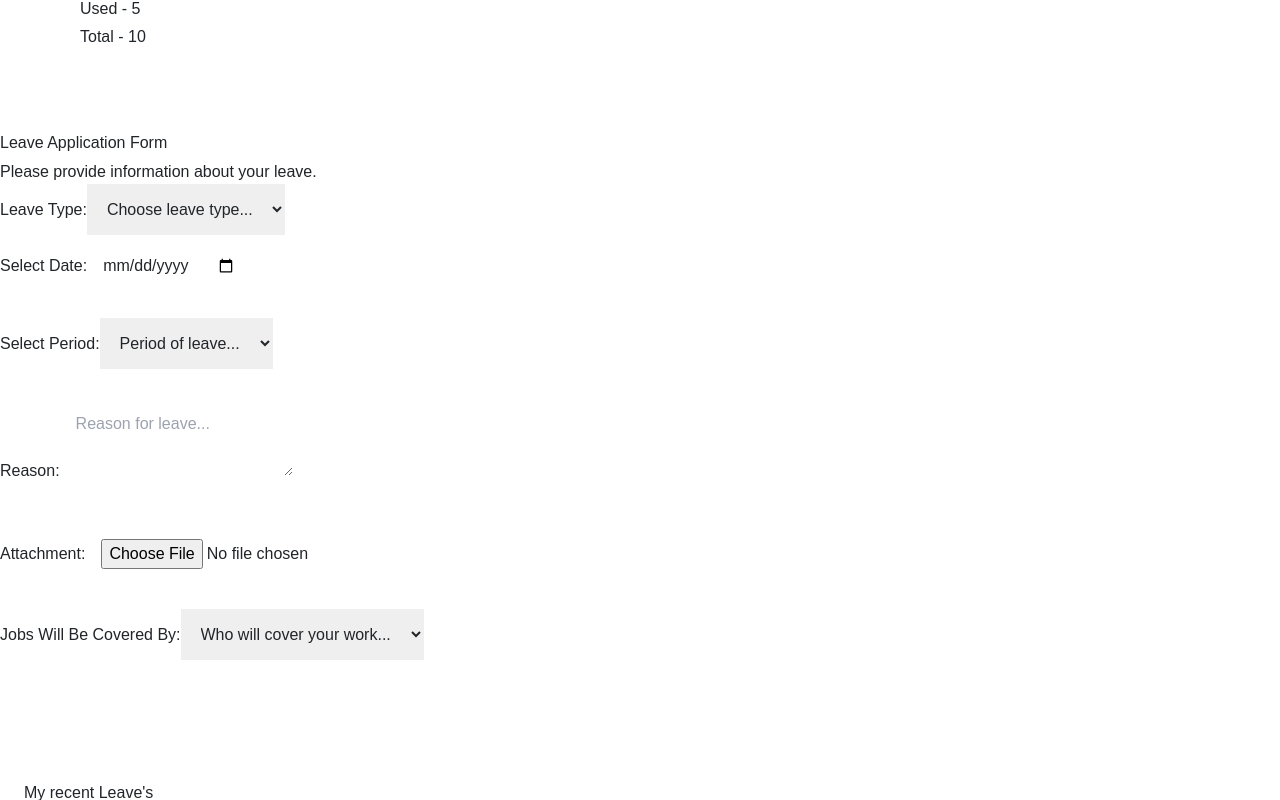
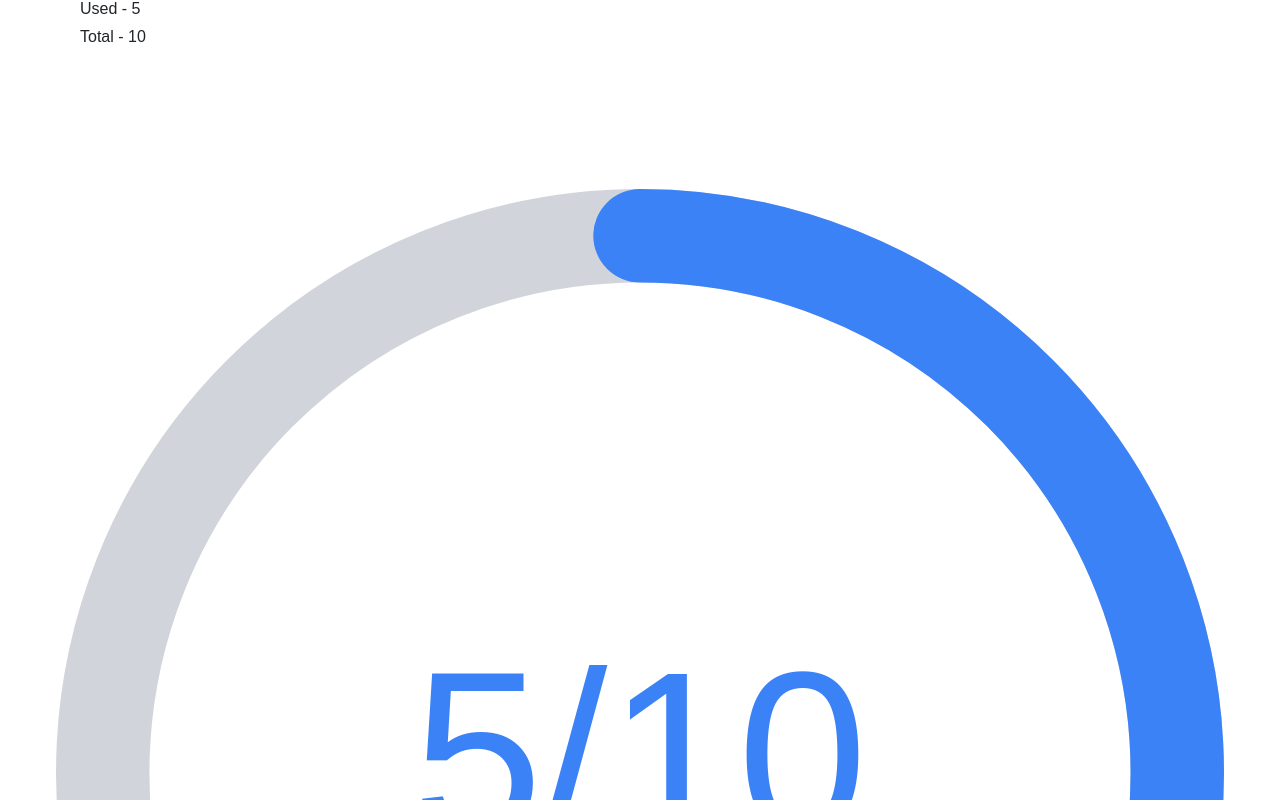
Before and after one commit to manish-Raghav/Employee_Portal_Railword, a React (Vite) app: page /Leave in a window 1280 px wide. Shown: the part 6880-7680 px from the top of the page. Built offline with nearby package versions, Linux system fonts and the light colour scheme.

Commit message:
changes of Leave and Layout

```diff
--- a/src/Component/Project/Layout.jsx
+++ b/src/Component/Project/Layout.jsx
@@ -26,12 +26,10 @@ const Layout = () => {
 
   return (
     <>
-      <Header />
+
       <Container fluid>
         <Row>
-          <Col xs={2} className="p-0">
-            <Sidebar />
-          </Col>
+
           <Col xs={10}>
             <Row>
               <Col xs={5}>
--- a/src/Component/leave/LeaveComp.jsx
+++ b/src/Component/leave/LeaveComp.jsx
@@ -10,19 +10,28 @@ const LeaveComp = () => {
        <div className="flex flex-col items-start justify-start bg-gray-100 p-4">
             <LeaveTracker   total={10} used={5} className="mb-5"/>
        </div>
-       <div>
-        <div>
+       {/* <div>
+        <div> */}
+    <div className="">
 
+        <LeaveTracker total={10} used={5} className="mb-5" />
+
+      <div>
+
+        <div className="flex ">
           <LeaveApplicationForm />
 
           <div>
           <RecentLeaves />
 
           <RecentLeaveRequests />
+            <RecentLeaves />
 
+            <RecentLeaveRequests />
           </div>
         </div>
        </div>
+      </div>
     </div>
   )
 }
```
